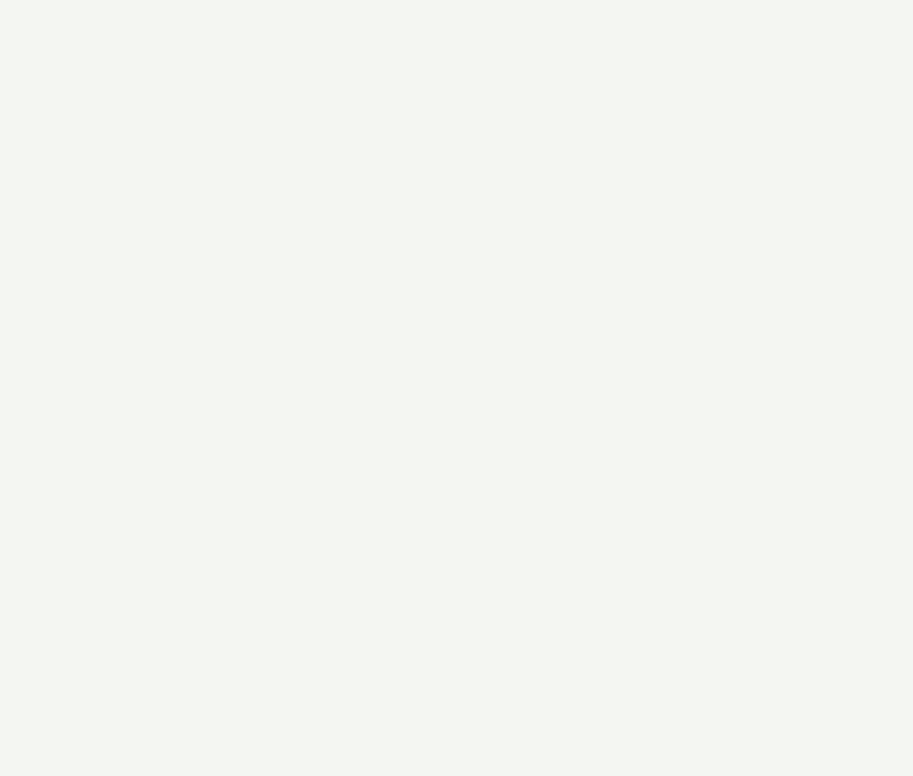
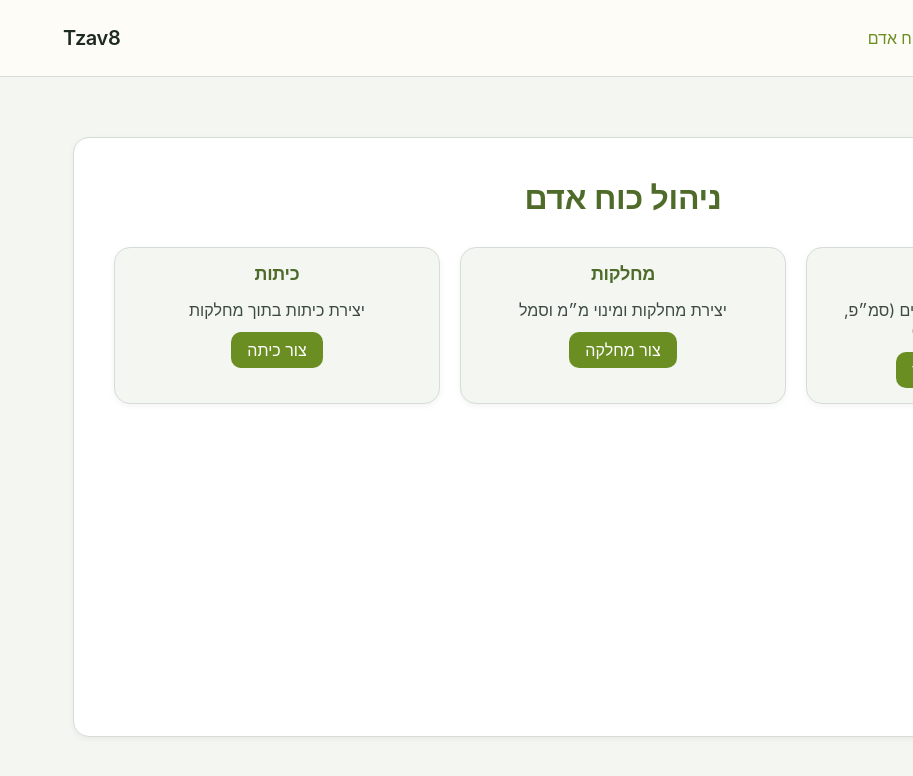
Before and after one commit to dorlevi7/tzav8, a React (Vite) app in the folder client/: page /personnel-management in a window 1280 px wide. Before the commit this address had no page. Shown: the top 776 px of the page, without its empty margins (367-1280 px from the left). Built offline with nearby package versions, Linux system fonts and the light colour scheme; sample sign-in values are in the browser's storage.

Commit message:
Add Personnel Management page with dashboard cards and styling

```diff
--- a/client/src/App.jsx
+++ b/client/src/App.jsx
@@ -5,6 +5,7 @@ import { useTranslation } from "react-i18next";
 import Login from "./pages/Login";
 import Signup from "./pages/Signup";
 import Home from "./pages/Home";
+import PersonnelManagement from "./pages/PersonnelManagement"; // דאג להוסיף את ה־import כאן
 
 import MainLayout from "./layouts/MainLayout";
 
@@ -79,6 +80,14 @@ function App() {
               </ProtectedRoute>
             }
           />
+          <Route
+            path="/personnel-management"
+            element={
+              <ProtectedRoute>
+                <PersonnelManagement />
+              </ProtectedRoute>
+            }
+          />
         </Route>
       </Routes>
     </>
--- a/client/src/components/Navbar.jsx
+++ b/client/src/components/Navbar.jsx
@@ -73,6 +73,14 @@ const toggleLanguage = () => {
           >
             {nextFlag}
           </button>
+
+          {/* Add Personnel Management Button */}
+          <Link
+            to="/personnel-management"
+            className="personnel-management-button"
+          >
+            {t("navbar.personnelManagement")}
+          </Link>
         </div>
 
         <Link to="/home" className="logo">
--- a/client/src/i18n/en.json
+++ b/client/src/i18n/en.json
@@ -69,5 +69,25 @@
 
   "common": {
     "save": "Save"
+  },
+
+  "navbar": {
+    "personnelManagement": "Personnel Management"
+  },
+
+  "personnelManagement": {
+    "title": "Personnel Management",
+
+    "companyHQ": "Company Headquarters",
+    "companyHQDesc": "Manage company level roles (XO, company sergeant, medic, etc.)",
+    "addCompanyRole": "Add Role",
+
+    "platoons": "Platoons",
+    "platoonDesc": "Create platoons and assign platoon commander and sergeant",
+    "createPlatoon": "Create Platoon",
+
+    "squads": "Squads",
+    "squadDesc": "Create squads inside platoons",
+    "createSquad": "Create Squad"
   }
 }
--- a/client/src/i18n/he.json
+++ b/client/src/i18n/he.json
@@ -69,5 +69,25 @@
 
   "common": {
     "save": "שמור"
+  },
+
+  "navbar": {
+    "personnelManagement": "ניהול כוח אדם"
+  },
+
+  "personnelManagement": {
+    "title": "ניהול כוח אדם",
+
+    "companyHQ": "מפקדת פלוגה",
+    "companyHQDesc": "ניהול בעלי תפקידים פלוגתיים (סמ״פ, רס״פ, חובש וכו׳)",
+    "addCompanyRole": "הוסף בעל תפקיד",
+
+    "platoons": "מחלקות",
+    "platoonDesc": "יצירת מחלקות ומינוי מ״מ וסמל",
+    "createPlatoon": "צור מחלקה",
+
+    "squads": "כיתות",
+    "squadDesc": "יצירת כיתות בתוך מחלקות",
+    "createSquad": "צור כיתה"
   }
 }
--- /dev/null
+++ b/client/src/pages/PersonnelManagement.jsx
@@ -0,0 +1,58 @@
+import "../styles/pages/PersonnelManagement.css"; // ייבוא הקובץ החדש
+
+import { useEffect } from "react";
+import { useTranslation } from "react-i18next";
+import usePageTitle from "../hooks/usePageTitle";
+import { useLoading } from "../context/LoadingContext";
+
+function PersonnelManagement() {
+  const { t } = useTranslation();
+  const { setLoading } = useLoading();
+
+  usePageTitle(t("personnelManagement.title"));
+
+  useEffect(() => {
+    setLoading(true);
+
+    const timer = setTimeout(() => {
+      setLoading(false);
+    }, 400);
+
+    return () => clearTimeout(timer);
+  }, [setLoading]);
+
+return (
+  <div className="personnel-management-container">
+    <div className="personnel-management-content">
+      <div className="personnel-management-header">
+        <h1>{t("personnelManagement.title")}</h1>
+      </div>
+
+      <div className="dashboard-grid">
+        {/* Company HQ */}
+        <div className="dashboard-card">
+          <h3>{t("personnelManagement.companyHQ")}</h3>
+          <p className="text-muted">{t("personnelManagement.companyHQDesc")}</p>
+          <button>{t("personnelManagement.addCompanyRole")}</button>
+        </div>
+
+        {/* Platoons */}
+        <div className="dashboard-card">
+          <h3>{t("personnelManagement.platoons")}</h3>
+          <p className="text-muted">{t("personnelManagement.platoonDesc")}</p>
+          <button>{t("personnelManagement.createPlatoon")}</button>
+        </div>
+
+        {/* Squads */}
+        <div className="dashboard-card">
+          <h3>{t("personnelManagement.squads")}</h3>
+          <p className="text-muted">{t("personnelManagement.squadDesc")}</p>
+          <button>{t("personnelManagement.createSquad")}</button>
+        </div>
+      </div>
+    </div>
+  </div>
+);
+}
+
+export default PersonnelManagement;
--- /dev/null
+++ b/client/src/styles/pages/PersonnelManagement.css
@@ -0,0 +1,173 @@
+/* =========================
+   Layout for Personnel Management
+========================= */
+
+.personnel-management-container {
+    width: 100%;
+    min-height: 90%;
+    padding: 60px 16px;
+
+    display: flex;
+    justify-content: center;
+
+    background-color: var(--background-color);
+    color: var(--text-primary);
+
+    transition:
+        background-color var(--transition-fast),
+        color var(--transition-fast);
+
+    overflow-x: hidden;
+}
+
+/* wrapper כמו home-content */
+.personnel-management-content {
+    width: 100%;
+    max-width: 1100px;
+
+    background-color: var(--card-background);
+
+    border: 1px solid var(--border-color);
+    border-radius: var(--border-radius-lg);
+
+    box-shadow: var(--shadow-sm);
+
+    padding: 40px;
+
+    display: flex;
+    flex-direction: column;
+    gap: 30px;
+
+    transition:
+        background-color var(--transition-fast),
+        border-color var(--transition-fast);
+}
+
+.personnel-management-header {
+    text-align: center;
+}
+
+.personnel-management-header h1 {
+    font-size: var(--font-size-title);
+    color: var(--primary-color);
+}
+
+/* =========================
+   Dashboard Grid
+========================= */
+
+.dashboard-grid {
+    width: 100%;
+
+    display: grid;
+    grid-template-columns: repeat(auto-fit, minmax(280px, 1fr));
+
+    gap: 20px;
+}
+
+/* =========================
+   Dashboard Cards
+========================= */
+
+.dashboard-card {
+    width: 100%;
+
+    background-color: var(--background-color);
+
+    border-radius: var(--border-radius-lg);
+
+    padding: 15px;
+
+    border: 1px solid var(--border-color);
+
+    box-shadow: var(--shadow-sm);
+
+    text-align: center;
+
+    transition:
+        background-color var(--transition-fast),
+        border-color var(--transition-fast),
+        transform var(--transition-fast),
+        box-shadow var(--transition-fast);
+}
+
+.dashboard-card:hover {
+    transform: translateY(-3px);
+    box-shadow: var(--shadow-md);
+}
+
+.dashboard-card h3 {
+    margin-bottom: 15px;
+
+    font-size: var(--font-size-lg);
+    font-weight: var(--font-weight-bold);
+
+    color: var(--primary-color);
+}
+
+.dashboard-card p {
+    margin-bottom: 12px;
+
+    font-size: var(--font-size-base);
+
+    color: var(--text-secondary);
+
+    word-break: break-word;
+}
+
+.dashboard-card button {
+    padding: var(--spacing-sm) var(--spacing-md);
+
+    border-radius: var(--border-radius);
+
+    background-color: var(--accent-color);
+
+    color: var(--color-white);
+
+    border: none;
+
+    cursor: pointer;
+
+    transition:
+        background-color var(--transition-fast),
+        transform var(--transition-fast);
+}
+
+.dashboard-card button:hover {
+    background-color: var(--accent-hover);
+    transform: translateY(-2px);
+}
+
+.dashboard-card button:active {
+    transform: translateY(0);
+}
+
+/* =========================
+   Responsiveness
+========================= */
+
+@media (max-width: var(--bp-mobile)) {
+
+    .personnel-management-container {
+        padding: 20px 12px;
+    }
+
+    .personnel-management-content {
+        padding: 18px 20px;
+        gap: 14px;
+    }
+
+    .personnel-management-header h1 {
+        font-size: 26px;
+    }
+
+    .dashboard-grid {
+        grid-template-columns: 1fr;
+        gap: 18px;
+    }
+
+    .dashboard-card {
+        padding: 15px;
+    }
+
+}
```
Lines whose indentation alone changed are shown as unchanged.
